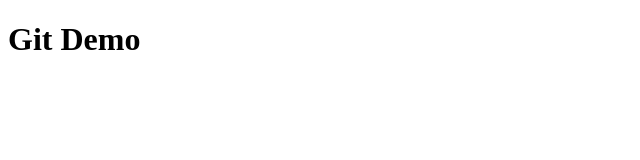
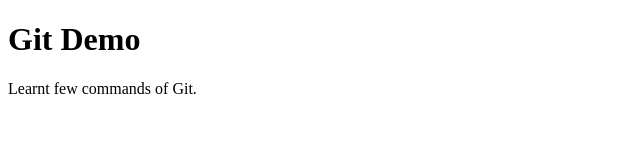
Before and after one commit to DikshaSrini/git, a plain HTML site: page index.html in a window 1280 px wide. Shown: the whole page, without its empty margins (0-640 px from the left). Drawn offline with Linux system fonts and the light colour scheme.

Commit message:
Modified index.html

```diff
--- a/index.html
+++ b/index.html
@@ -7,5 +7,6 @@
 </head>
 <body>
     <h1> Git Demo </h1>
+    <p> Learnt few commands of Git. </p>
 </body>
 </html>
```
